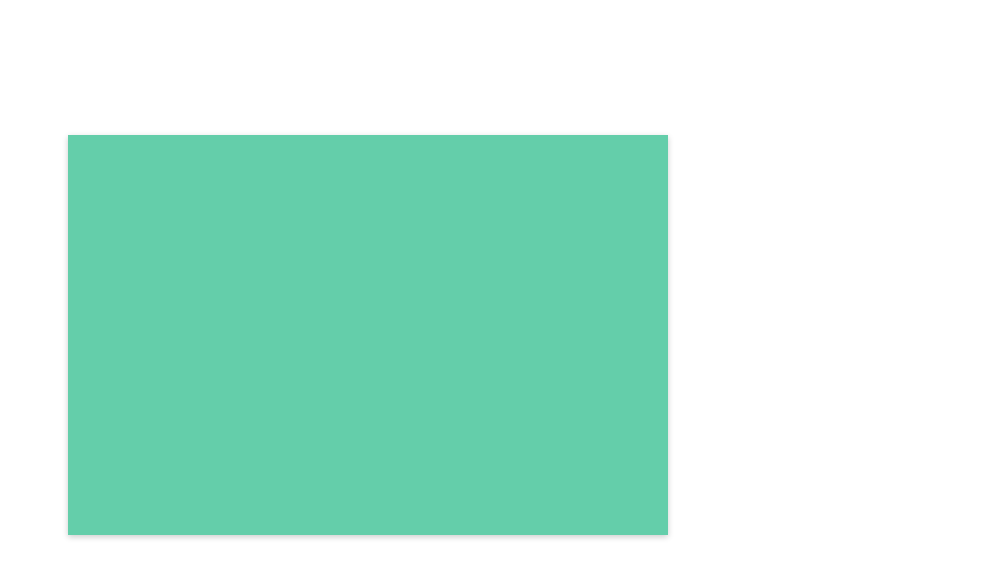
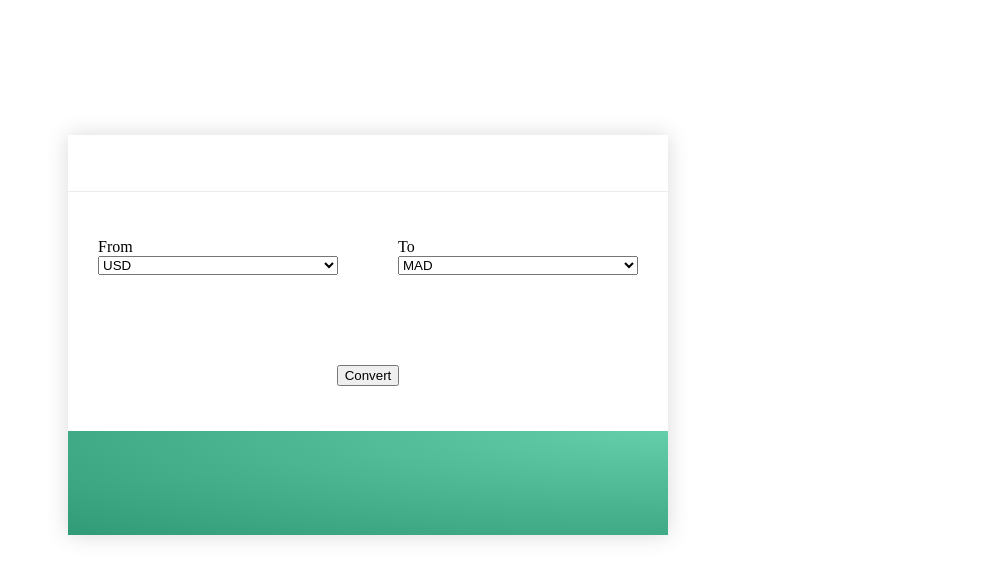
Before and after one commit to mrassili/currency-converter-alc, a website: page app/index.html in a window 1280 px wide. Shown: the part 83-662 px from the top of the page, without its empty margins (272-1280 px from the left). Drawn offline with nearby package versions, Linux system fonts and the light colour scheme; files that its build step writes are made by us from their sources; a web font is replaced by a local one.

Commit message:
Add `select` components

```diff
--- a/app/index.html
+++ b/app/index.html
@@ -1,5 +1,6 @@
 <!doctype html>
 <html lang="en">
+
 <head>
   <meta charset="utf-8">
   <meta name="viewport" content="width=device-width, initial-scale=1">
@@ -16,16 +17,15 @@
   <!-- endbuild -->
 
 </head>
+
 <body>
 
   <a href="#" class="github-corner">
     <svg width="80" height="80" viewBox="0 0 250 250">
       <path d="M0,0 L115,115 L130,115 L142,142 L250,250 L250,0 Z"></path>
-          <path
-              d="M128.3,109.0 C113.8,99.7 119.0,89.6 119.0,89.6 C122.0,82.7 120.5,78.6 120.5,78.6 C119.2,72.0 123.4,76.3 123.4,76.3 C127.3,80.9 125.5,87.3 125.5,87.3 C122.9,97.6 130.6,101.9 134.4,103.2"
+      <path d="M128.3,109.0 C113.8,99.7 119.0,89.6 119.0,89.6 C122.0,82.7 120.5,78.6 120.5,78.6 C119.2,72.0 123.4,76.3 123.4,76.3 C127.3,80.9 125.5,87.3 125.5,87.3 C122.9,97.6 130.6,101.9 134.4,103.2"
         fill="currentColor" class="octo-arm"></path>
-          <path
-              d="M115.0,115.0 C114.9,115.1 118.7,116.5 119.8,115.4 L133.7,101.6 C136.9,99.2 139.9,98.4 142.2,98.6 C133.8,88.0 127.5,74.4 143.8,58.0 C148.5,53.4 154.0,51.2 159.7,51.0 C160.3,49.4 163.2,43.6 171.4,40.1 C171.4,40.1 176.1,42.5 178.8,56.2 C183.1,58.6 187.2,61.8 190.9,65.4 C194.5,69.0 197.7,73.2 200.1,77.6 C213.8,80.2 216.3,84.9 216.3,84.9 C212.7,93.1 206.9,96.0 205.4,96.6 C205.1,102.4 203.0,107.8 198.3,112.5 C181.9,128.9 168.3,122.5 157.7,114.1 C157.9,116.9 156.7,120.9 152.7,124.9 L141.0,136.5 C139.8,137.7 141.6,141.9 141.8,141.8 Z"
+      <path d="M115.0,115.0 C114.9,115.1 118.7,116.5 119.8,115.4 L133.7,101.6 C136.9,99.2 139.9,98.4 142.2,98.6 C133.8,88.0 127.5,74.4 143.8,58.0 C148.5,53.4 154.0,51.2 159.7,51.0 C160.3,49.4 163.2,43.6 171.4,40.1 C171.4,40.1 176.1,42.5 178.8,56.2 C183.1,58.6 187.2,61.8 190.9,65.4 C194.5,69.0 197.7,73.2 200.1,77.6 C213.8,80.2 216.3,84.9 216.3,84.9 C212.7,93.1 206.9,96.0 205.4,96.6 C205.1,102.4 203.0,107.8 198.3,112.5 C181.9,128.9 168.3,122.5 157.7,114.1 C157.9,116.9 156.7,120.9 152.7,124.9 L141.0,136.5 C139.8,137.7 141.6,141.9 141.8,141.8 Z"
         fill="currentColor" class="octo-body"></path>
     </svg>
   </a>
@@ -35,6 +35,27 @@
 
 
     <div class="card">
+      <div class="card-header"></div>
+      <div class="card-details">
+        <div class="src-currency">
+          <label for="src-currency-select">From</label>
+          <select id="src-currency-select">
+            <option>USD</option>
+            <option>EUR</option>
+            <option>CAD</option>
+          </select>
+        </div>
+        <div class="dest-currency">
+          <label for="dest-currency-select">To</label>
+          <select id="dest-currency-select">
+            <option>MAD</option>
+            <option>POUND</option>
+            <option>USD</option>
+          </select>
+        </div>
+        <button>Convert</button>
+      </div>
+      <div class="card-footer"></div>
     </div>
   </div>
 
@@ -51,4 +72,5 @@
   <script src="scripts/main.js"></script>
   <!-- endbuild -->
 </body>
+
 </html>
--- a/app/styles/_card.scss
+++ b/app/styles/_card.scss
@@ -1,9 +1,30 @@
 .card {
-  width: 600px;
+  display: grid;
+  grid-template-rows: 0.7fr 3fr 1.3fr;
+  width: fit-content;
   height: 400px;
   justify-self: center;
   align-self: flex-start;
   background-color: #64CEAA;
-  box-shadow: 0 2px 6px 0
-  hsla(0, 0%, 0%, 0.2);
+  box-shadow: 0px 0px 20px 0
+  hsla(0, 0%, 28%, 0.2);
 }
+
+.card-header {
+  background: white;
+}
+
+.card-details {
+  width: 600px;
+  display: grid;
+  grid-template-columns: 1fr 1fr;
+  grid-template-rows: 1fr calc(1fr - 30px);
+  background: white;
+  border-top: 1px solid hsl(0, 0%, 92%);
+  align-items: center;
+  justify-items: center;
+}
+
+.card-footer {
+  background: radial-gradient(farthest-corner at top right, $color-primary,darken($color-primary,20%));
+}
--- /dev/null
+++ b/app/styles/_select.scss
@@ -0,0 +1,11 @@
+label {
+}
+
+select {
+  width: 100%; // As a side effect the labels position above `select`s
+}
+
+.src-currency, .dest-currency {
+  font-family: 'Source Sans Pro';
+  width: 80%;
+}
--- /dev/null
+++ b/app/styles/_variables.scss
@@ -0,0 +1 @@
+$color-primary: hsl(160°, 52%, 60%);
--- /dev/null
+++ b/app/styles/buttons.scss
@@ -0,0 +1,4 @@
+button {
+  grid-column: 1/3;
+  // style the button from refactoring-ui or css snippets 90sec
+}
--- a/app/styles/main.scss
+++ b/app/styles/main.scss
@@ -1,5 +1,8 @@
+@import 'variables';
 @import 'grid';
 @import 'fonts';
 @import 'card';
 @import 'headings';
 @import 'github-corner';
+@import 'select';
+@import 'buttons';
```
Lines whose indentation alone changed are shown as unchanged.
